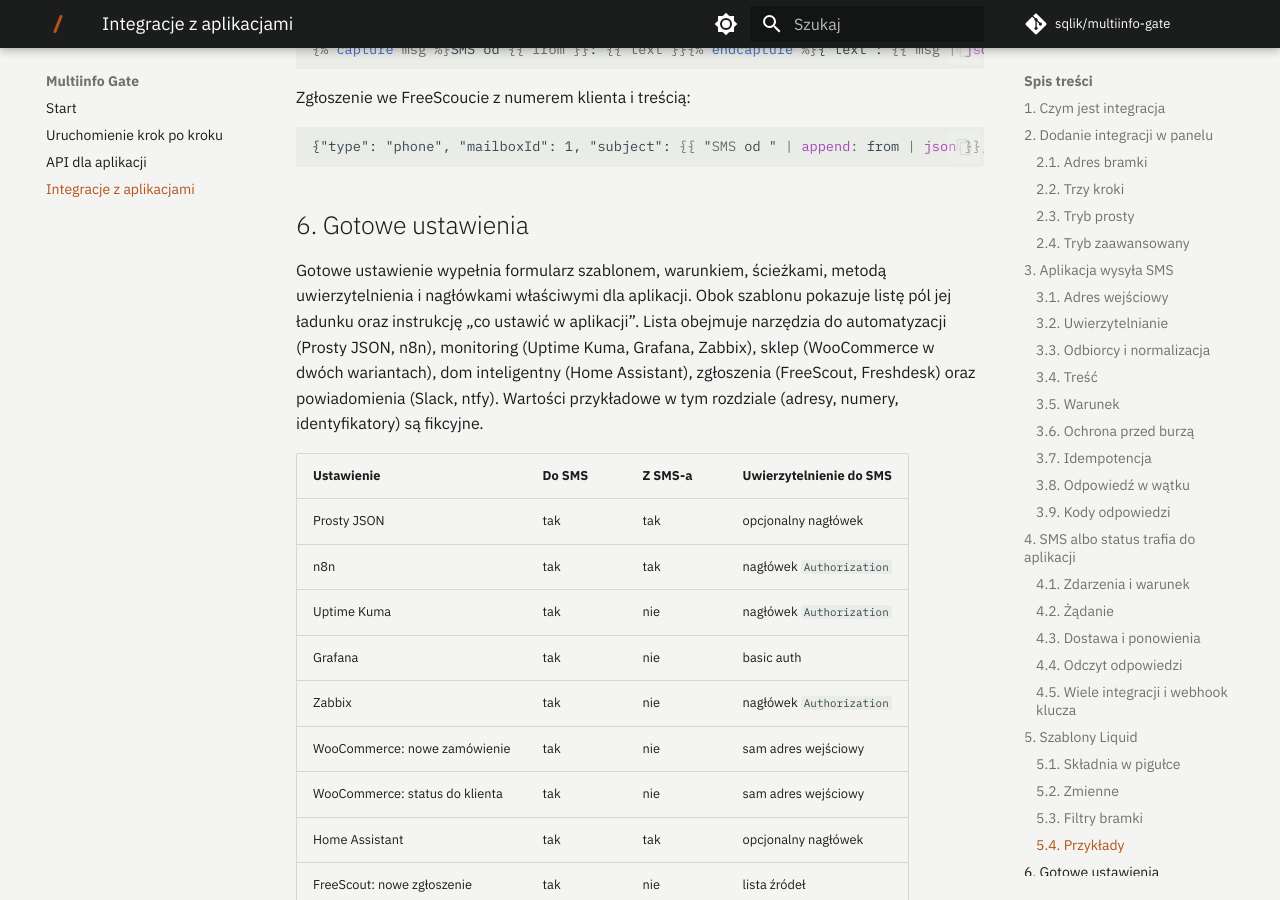
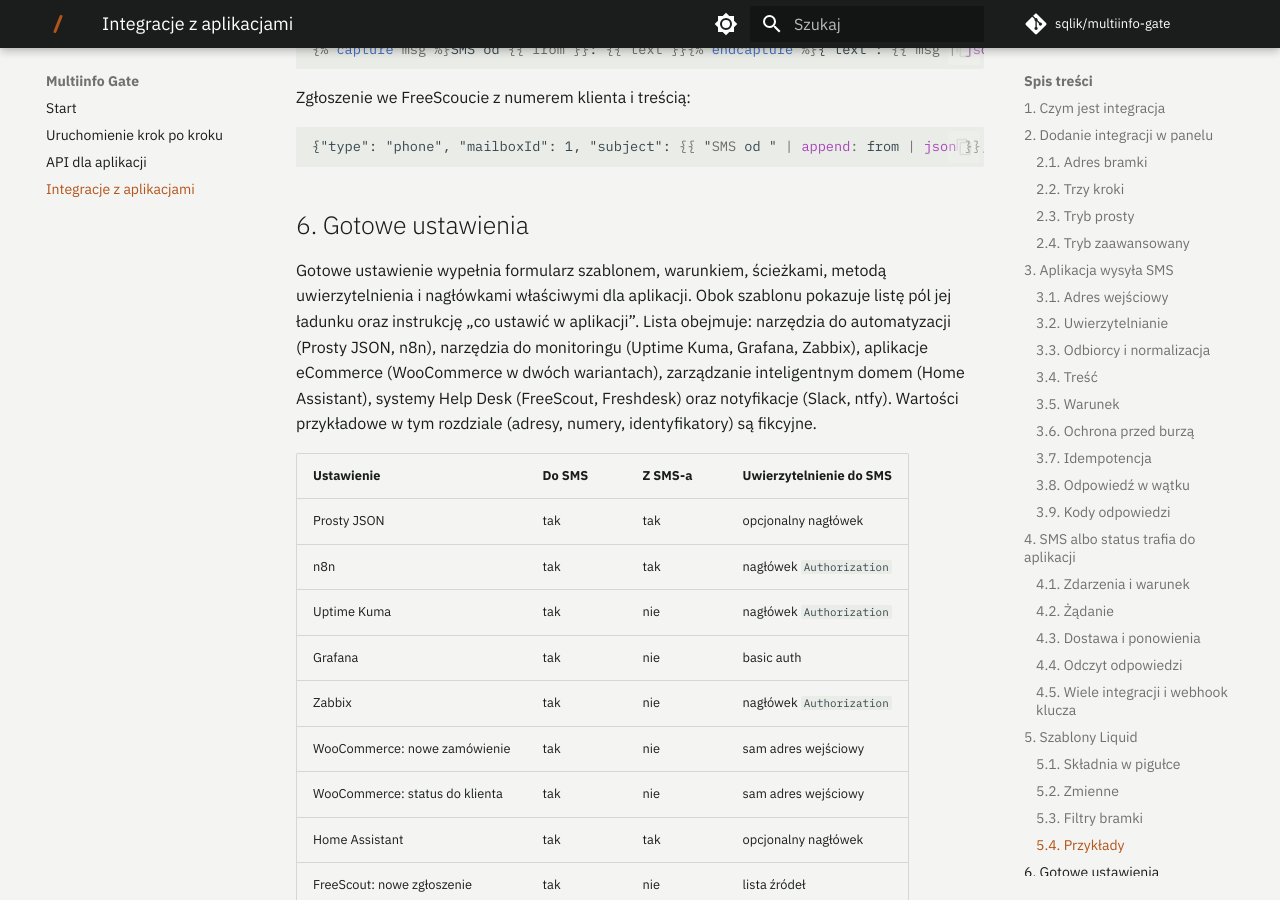
Before and after one commit to sqlik/multiinfo-gate, an MkDocs documentation site: the page built from docs/integracje.md, in a window 1280 px wide and 900 px high, scrolled down 15635 px. Built offline with MkDocs 1.6.1 and Material for MkDocs 9.7.7, drawn with Linux system fonts in a browser that asks for light colours; comment, search, counter and statistics services are not loaded.

Commit message:
docs(integracje): wstęp rozdziału 6 nazywa kategorie aplikacji po imieniu

```diff
--- a/docs/integracje.md
+++ b/docs/integracje.md
@@ -449,10 +449,11 @@ Zgłoszenie we FreeScoucie z numerem klienta i treścią:
 
 Gotowe ustawienie wypełnia formularz szablonem, warunkiem, ścieżkami, metodą uwierzytelnienia
 i nagłówkami właściwymi dla aplikacji. Obok szablonu pokazuje listę pól jej ładunku oraz
-instrukcję „co ustawić w aplikacji”. Lista obejmuje narzędzia do automatyzacji (Prosty JSON,
-n8n), monitoring (Uptime Kuma, Grafana, Zabbix), sklep (WooCommerce w dwóch wariantach),
-dom inteligentny (Home Assistant), zgłoszenia (FreeScout, Freshdesk) oraz powiadomienia (Slack,
-ntfy). Wartości przykładowe w tym rozdziale (adresy, numery, identyfikatory) są fikcyjne.
+instrukcję „co ustawić w aplikacji”. Lista obejmuje: narzędzia do automatyzacji (Prosty JSON,
+n8n), narzędzia do monitoringu (Uptime Kuma, Grafana, Zabbix), aplikacje eCommerce (WooCommerce
+w dwóch wariantach), zarządzanie inteligentnym domem (Home Assistant), systemy Help Desk
+(FreeScout, Freshdesk) oraz notyfikacje (Slack, ntfy). Wartości przykładowe w tym rozdziale
+(adresy, numery, identyfikatory) są fikcyjne.
 
 | Ustawienie | Do SMS | Z SMS-a | Uwierzytelnienie do SMS |
 |---|---|---|---|
```
